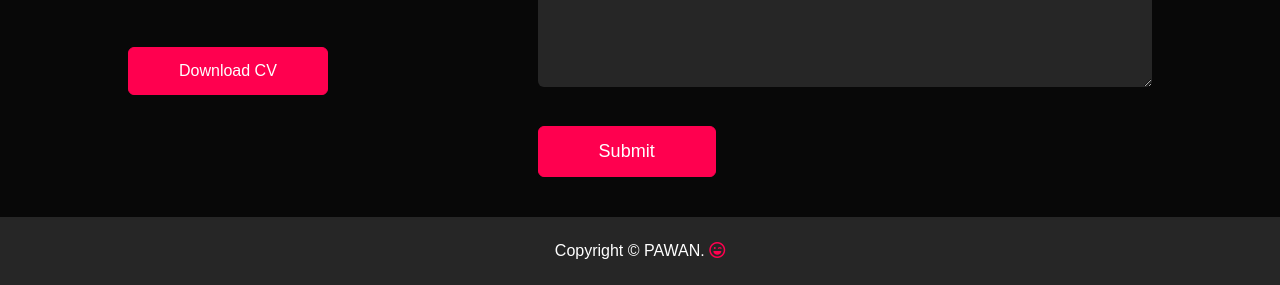
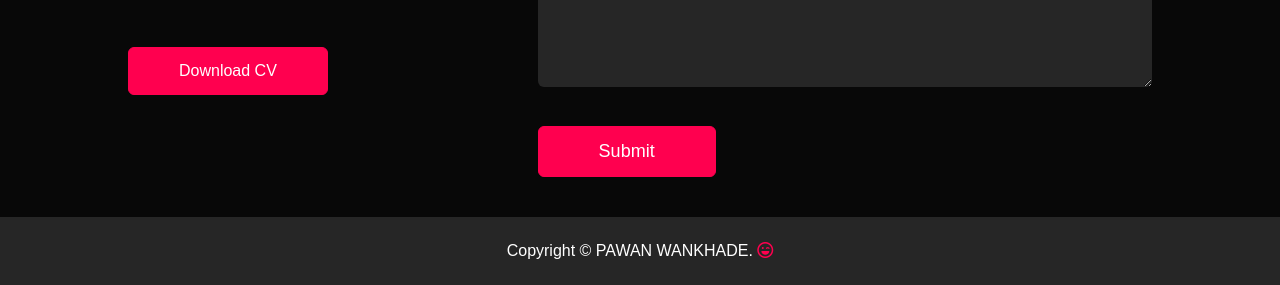
Before and after one commit to P-oneWankhade/portfolio.github.io, a plain HTML site: page index.html in a window 1280 px wide. Shown: the part 2896-3181 px from the top of the page. Drawn offline with Linux system fonts and the light colour scheme.

Commit message:
Update index.html

```diff
--- a/index.html
+++ b/index.html
@@ -167,7 +167,7 @@
         </div>
     </div>
     <div class="copyright">
-        <p>Copyright © PAWAN. <i class="fa-regular fa-face-laugh-wink"></i></p>
+        <p>Copyright © PAWAN WANKHADE. <i class="fa-regular fa-face-laugh-wink"></i></p>
     </div>
 </div>
 
```
